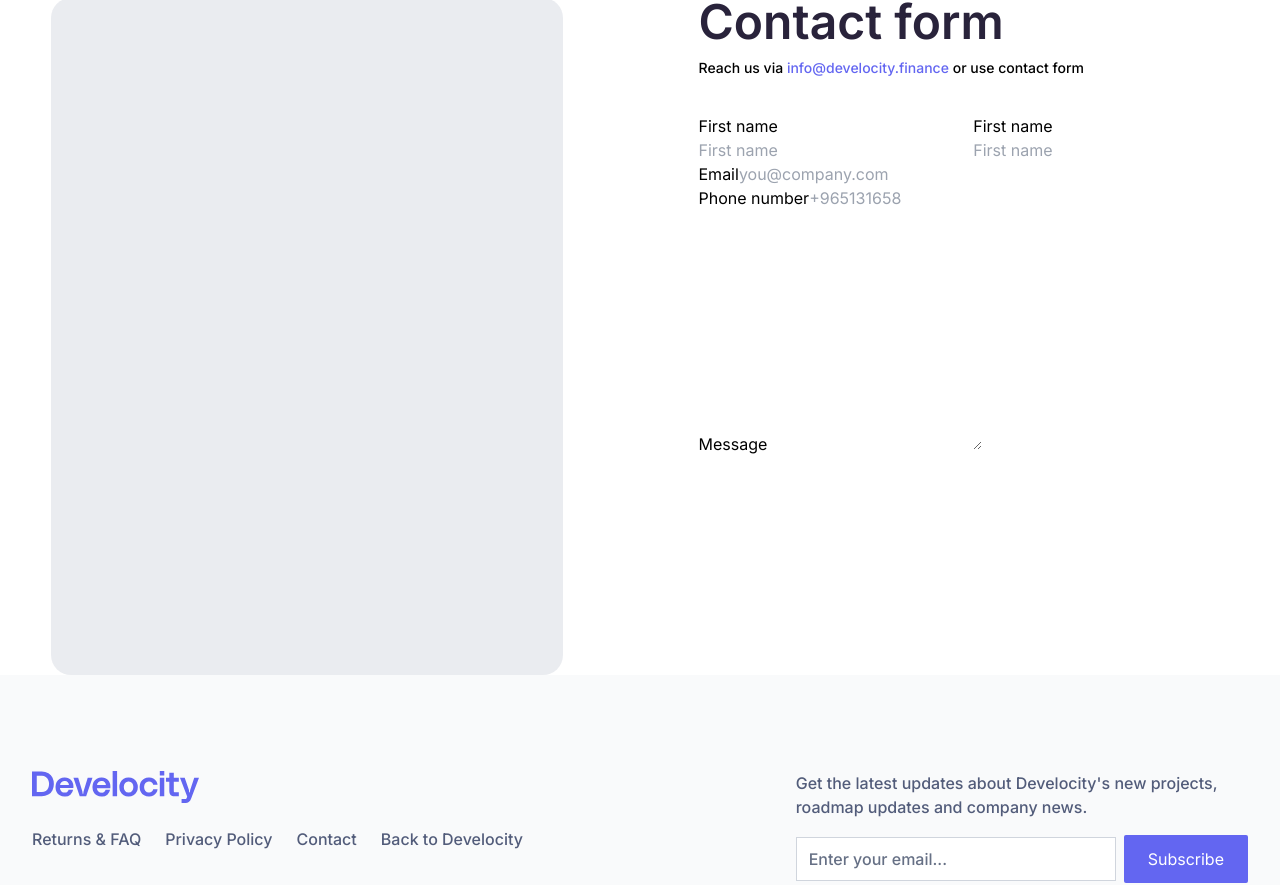
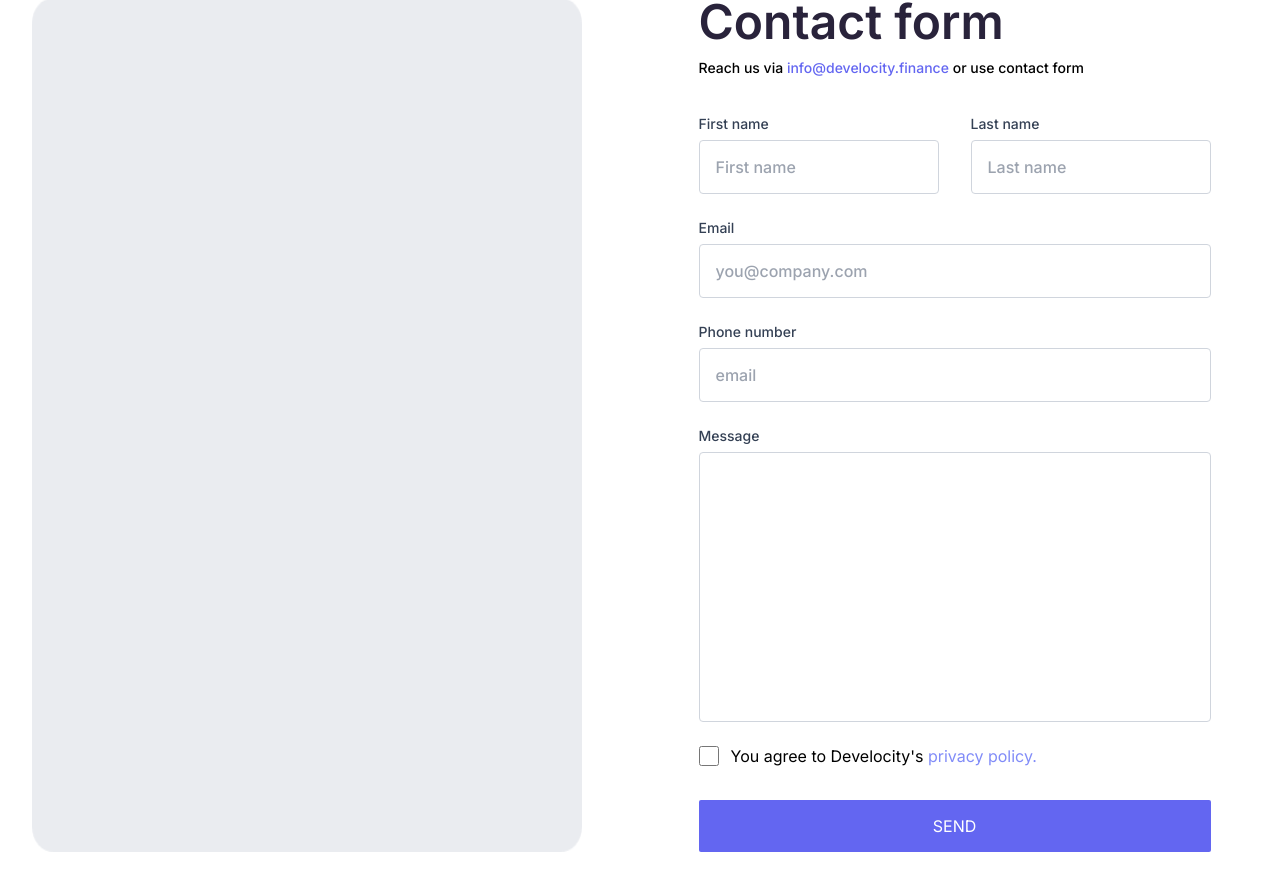
Before and after one commit to moussa32/develocity-finance, a React (Vite) app: page /contact-us in a window 1280 px wide. Shown: the part 1138-2023 px from the top of the page. Built offline with nearby package versions, Linux system fonts and the light colour scheme.

Commit message:
feat: added contact us page

```diff
--- a/src/shared/Static/Contact.jsx
+++ b/src/shared/Static/Contact.jsx
@@ -11,12 +11,12 @@ const Contact = () => {
         title="We'd love to hear from you"
         description="Our office is located in UAE, Dubai"
       />
-      <section className="container mx-auto">
+      <section className="container px-10 xl:px-0 mx-auto mb-32 lg:mb-[275px]">
         <img src={Location} className="block mt-[105px] mb-9" title="Our location" alt="Our location" />
-        <div className="grid grid-cols-1 lg:grid-cols-2 xl:gap-x-[117px]">
-          <img src={MapPlaceholder} alt="Map" title="Map" className="block mx-auto" />
-          <div className="text-center lg:text-left">
-            <h2 className="text-5xl font-semibold text-[#29233B]">Contact form</h2>
+        <div className="grid grid-cols-1 gap-x-6 lg:grid-cols-2 xl:gap-x-[117px]">
+          <img src={MapPlaceholder} alt="Map" title="Map" className="block mx-auto h-full" />
+          <div className="mt-6 lg:mt-0 text-center lg:text-left">
+            <h2 className="text-3xl lg:text-5xl font-semibold text-[#29233B]">Contact form</h2>
             <p className="font-medium mt-3 mb-9 text-sm">
               Reach us via{" "}
               <a className="text-indigo-500" href="mailto:info@develocity.finance">
@@ -24,29 +24,60 @@ const Contact = () => {
               </a>{" "}
               or use contact form
             </p>
-            <form>
-              <div className="grid grid-cols-2">
-                <div className="">
-                  <label>First name</label>
-                  <input type="text" placeholder="First name" />
+            <form className="xl:max-w-[512px] mx-auto xl:mx-0">
+              <div className="flex flex-col lg:grid lg:grid-cols-2 gap-y-6 lg:gap-x-8">
+                <div className="font-medium">
+                  <label className="block text-sm mb-1.5 text-[#344054]">First name</label>
+                  <input
+                    className="py-3.5 px-4 rounded text-base outline-none border border-[#D0D5DD] w-full xl:max-w-[240px]"
+                    type="text"
+                    placeholder="First name"
+                  />
                 </div>
-                <div className="">
-                  <label>First name</label>
-                  <input type="text" placeholder="First name" />
+                <div className="font-medium">
+                  <label className="block text-sm mb-1.5 text-[#344054]">Last name</label>
+                  <input
+                    className="py-3.5 px-4 rounded text-base outline-none border border-[#D0D5DD] w-full xl:max-w-[240px]"
+                    type="text"
+                    placeholder="Last name"
+                  />
+                </div>
+                <div className="font-medium col-span-2">
+                  <label className="block text-sm mb-1.5 text-[#344054]">Email</label>
+                  <input
+                    className="py-3.5 px-4 rounded text-base outline-none border border-[#D0D5DD] w-full"
+                    type="email"
+                    placeholder="you@company.com"
+                  />
+                </div>
+                <div className="font-medium col-span-2">
+                  <label className="block text-sm mb-1.5 text-[#344054]">Phone number</label>
+                  <input
+                    className="py-3.5 px-4 rounded text-base outline-none border border-[#D0D5DD] w-full"
+                    type="email"
+                    placeholder="email"
+                  />
+                </div>
+                <div className="font-medium col-span-2">
+                  <label className="block text-sm mb-1.5 text-[#344054]">Message</label>
+                  <textarea
+                    className="py-3.5 px-4 rounded text-base outline-none border border-[#D0D5DD] w-full overflow-hidden resize-none"
+                    rows={10}
+                  />
                 </div>
               </div>
-              <div className="">
-                <label>Email</label>
-                <input type="email" placeholder="you@company.com" />
+              <div className="flex gap-3 items-center mt-4">
+                <label className="order-2 text-xs lg:text-base">
+                  You agree to Develocity's{" "}
+                  <a className="text-indigo-400" href="/">
+                    privacy policy.
+                  </a>
+                </label>
+                <input className="order-1 w-5 h-5 border border-[#D0D5DD] rounded" type="checkbox" />
               </div>
-              <div className="">
-                <label>Phone number</label>
-                <input type="phone" placeholder="+965131658" />
-              </div>
-              <div className="">
-                <label>Message</label>
-                <textarea rows={10} />
-              </div>
+              <button className="bg-indigo-500 w-full text-white h-[52px] rounded-sm mt-8" type="submit">
+                SEND
+              </button>
             </form>
           </div>
         </div>
```
